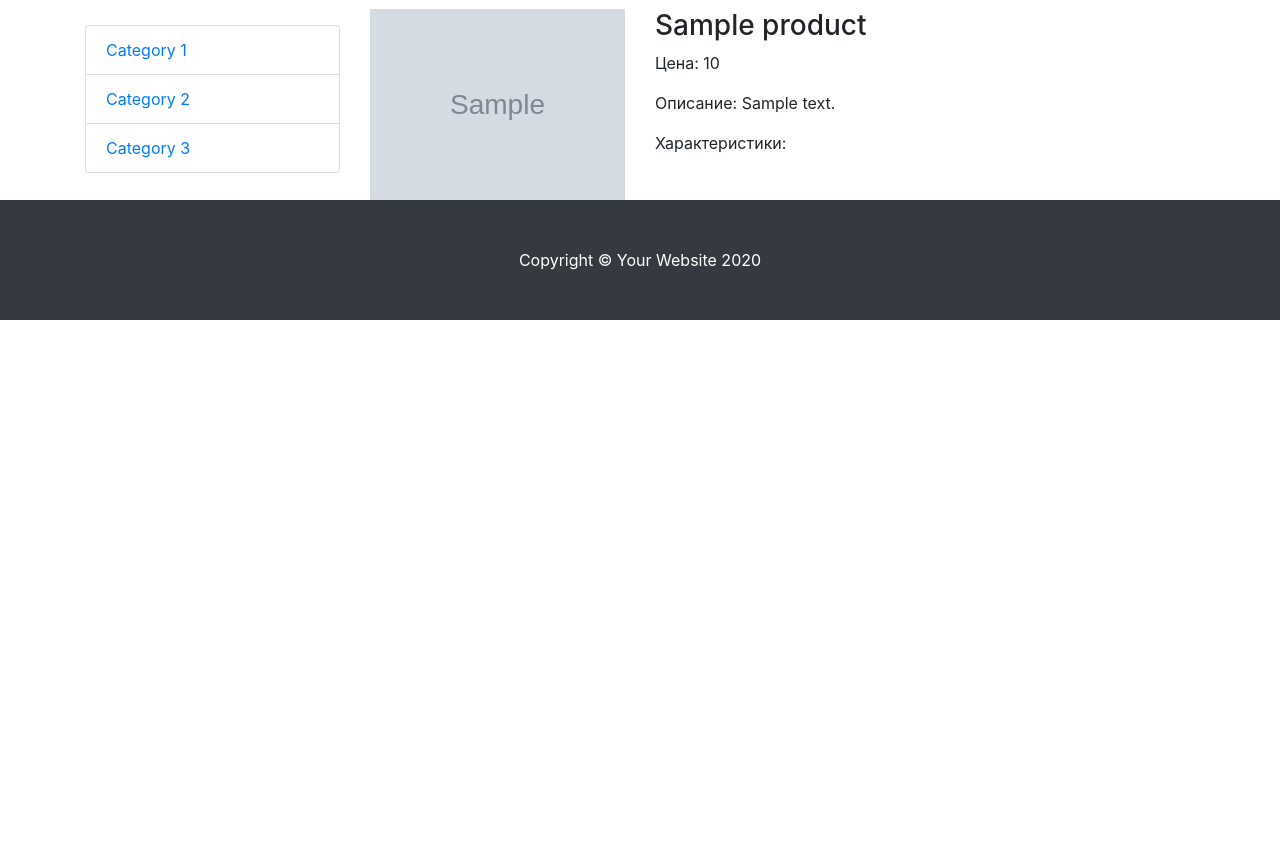
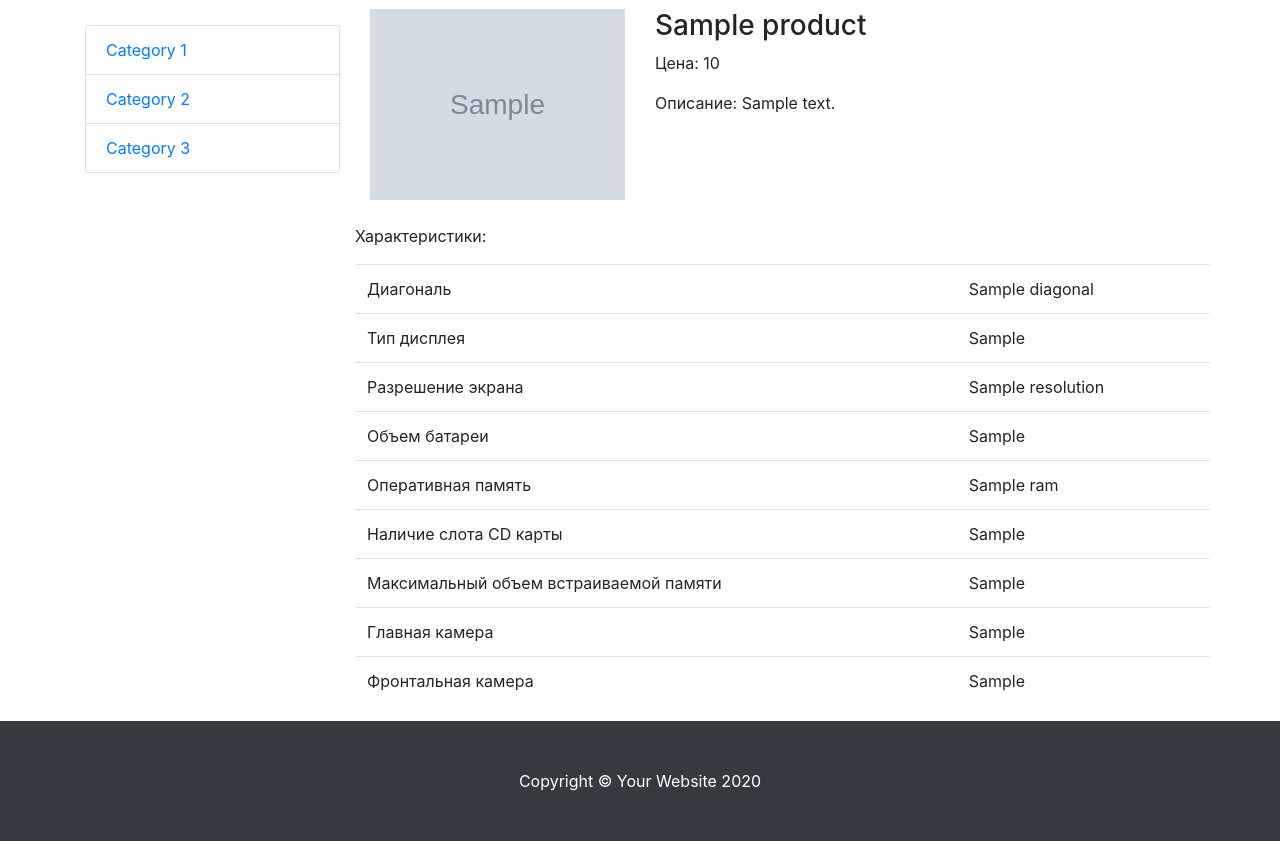
Before and after one commit to anra-dev/ecommerce, a Django app: template mainapp/templates/product_detail.html in a window 1280 px wide. Shown: the part 127-968 px from the top of the page. Before the commit the page ends 447 px from the top, so only its background shows below. Run offline with Django 3.2, Linux system fonts and the light colour scheme; the template is opened without the code that fills it: most values are stand-ins (such as "Sample title", 1, 10 or a date in 2020); grey boxes marked "Sample" are stand-in pictures; some libraries are stand-ins or nearby versions.

Commit message:
Добавили шаблоны для характеристик

```diff
--- a/mainapp/admin.py
+++ b/mainapp/admin.py
@@ -8,7 +8,7 @@ class NotebookAdmin(admin.ModelAdmin):
 
     def formfield_for_foreignkey(self, db_field, request, **kwargs):
         if db_field.name == 'category':
-            return ModelChoiceField(Category.objects.filter(slug='Notebooks'))
+            return ModelChoiceField(Category.objects.filter(slug='notebooks'))
         return super().formfield_for_foreignkey(db_field, request, **kwargs)
 
 
@@ -16,7 +16,7 @@ class SmartphoneAdmin(admin.ModelAdmin):
 
     def formfield_for_foreignkey(self, db_field, request, **kwargs):
         if db_field.name == 'category':
-            return ModelChoiceField(Category.objects.filter(slug='Smartphones'))
+            return ModelChoiceField(Category.objects.filter(slug='smartphones'))
         return super().formfield_for_foreignkey(db_field, request, **kwargs)
 
 
--- a/mainapp/templates/product_detail.html
+++ b/mainapp/templates/product_detail.html
@@ -18,8 +18,13 @@
         <h3>{{ product.title }}</h3>
         <p>Цена: {{ product.price }}</p>
         <p>Описание: {{ product.description }}</p>
-        <p>Характеристики:</p>
     </div>
+    <p class="mt-4">Характеристики:</p>
+    {% if product.category.slug  == 'notebooks' %}
+        {% include 'notebook_specification.html' %}
+    {% else %}
+        {% include 'smartphone_specification.html' %}
+    {% endif %}
 </div>
 
 {% endblock content %}
--- /dev/null
+++ b/mainapp/templates/smartphone_specification.html
@@ -0,0 +1,40 @@
+<table class="table">
+  <tbody>
+    <tr>
+      <td>Диагональ</td>
+      <td>{{ product.diagonal }}</td>
+    </tr>
+    <tr>
+      <td>Тип дисплея</td>
+      <td>{{ product.display_type }}</td>
+    </tr>
+    <tr>
+      <td>Разрешение экрана</td>
+      <td>{{ product.resolution }}</td>
+    </tr>
+    <tr>
+      <td>Объем батареи</td>
+      <td>{{ product.accum_volume }}</td>
+    </tr>
+    <tr>
+      <td>Оперативная память</td>
+      <td>{{ product.ram }}</td>
+    </tr>
+    <tr>
+      <td>Наличие слота CD карты</td>
+      <td>{{ product.cd }}</td>
+    </tr>
+    <tr>
+      <td>Максимальный объем встраиваемой памяти</td>
+      <td>{{ product.cd_volume_max }} </td>
+    </tr>
+    <tr>
+      <td>Главная камера</td>
+      <td>{{ product.main_cam_mp }} </td>
+    </tr>
+    <tr>
+      <td>Фронтальная камера</td>
+      <td>{{ product.frontal_cam_mp }} </td>
+    </tr>
+  </tbody>
+</table>
```
Also changed, not shown: mainapp/templates/notebook_specification.html (added, +28 -0 lines).
